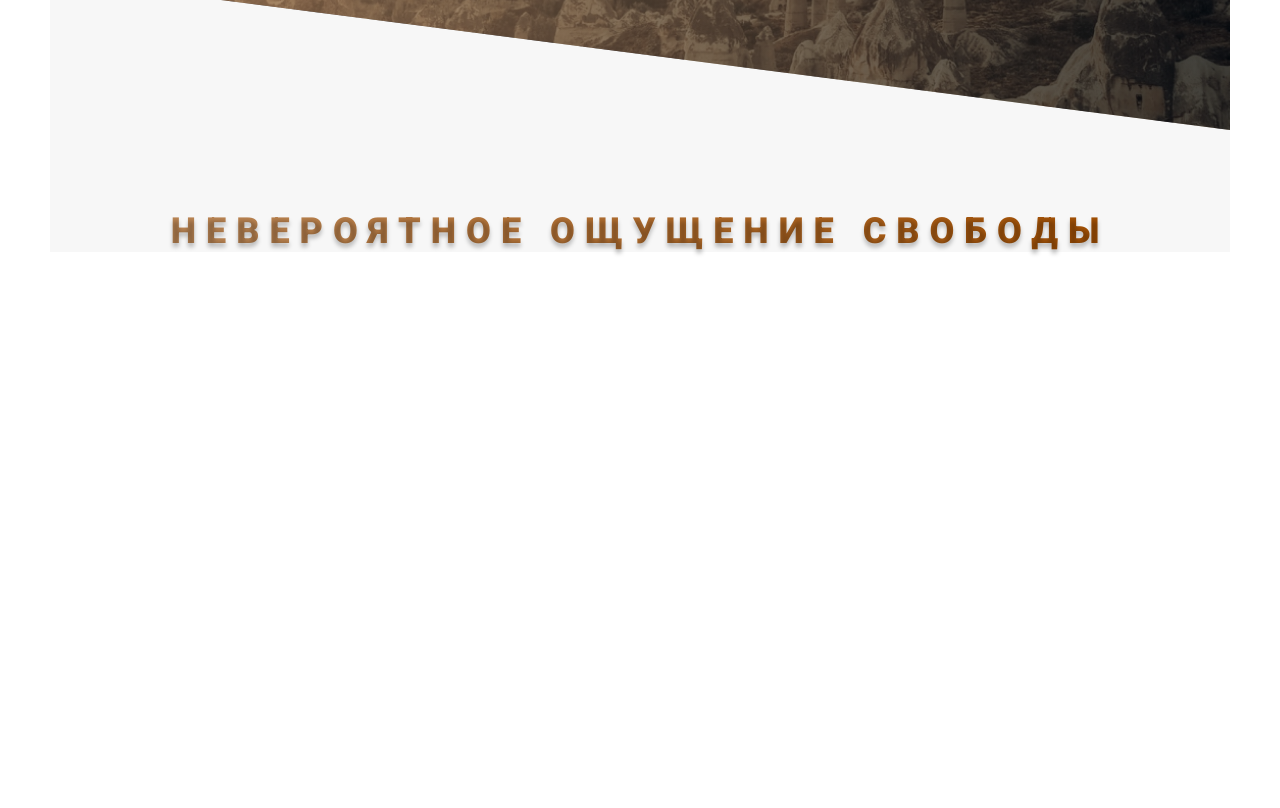
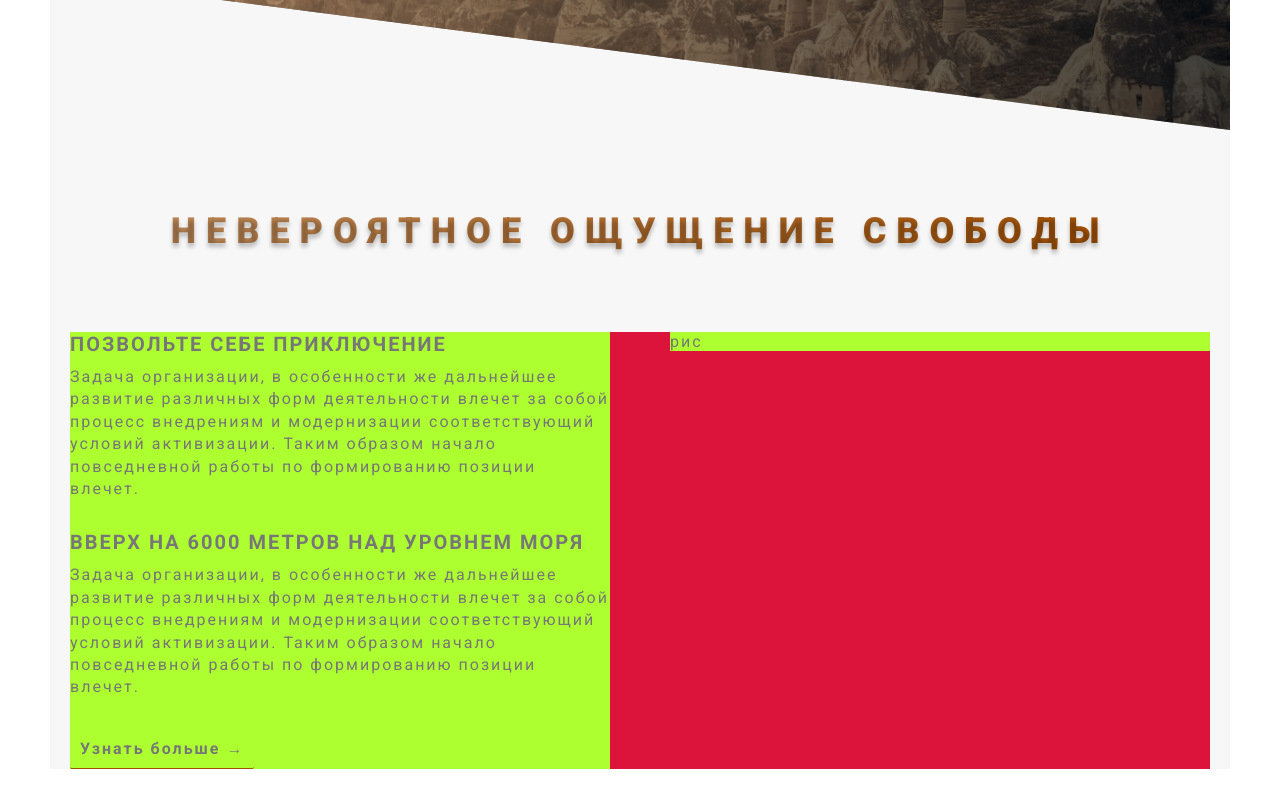
Before and after one commit to AidaChernyavskaya/balloon_landing, a plain HTML site: page index.html in a window 1280 px wide. Shown: the part 680-1488 px from the top of the page. Before the commit the page ends 982 px from the top, so only its background shows below. Drawn offline with Linux system fonts and the light colour scheme.

Commit message:
added text and button for second section

```diff
--- a/index.html
+++ b/index.html
@@ -22,8 +22,27 @@
 
         <main>
             <section class="section-about">
-                <h2 class="title-secondary">невероятное ощущение свободы</h2>
-
+                <div class="text-align-center margin-bottom-80px">
+                    <h2 class="title-second">невероятное ощущение свободы</h2>
+                </div>
+                <div class="row">
+                    <div class="col-1-of-2">
+                        <h3 class="title-third margin-bottom-10px">ПОЗВОЛЬТЕ СЕБЕ ПРИКЛЮЧЕНИЕ</h3>
+                        <p class="paragraph margin-bottom-30px">Задача организации, в особенности же дальнейшее развитие
+                            различных форм деятельности влечет за собой процесс внедрениям и
+                            модернизации соответствующий условий активизации. Таким образом начало
+                            повседневной работы по формированию позиции влечет.</p>
+                        <h3 class="title-third margin-bottom-10px">ВВЕРХ НА 6000 МЕТРОВ НАД УРОВНЕМ МОРЯ</h3>
+                        <p class="paragraph margin-bottom-30px">Задача организации, в особенности же дальнейшее развитие
+                            различных форм деятельности влечет за собой процесс внедрениям и
+                            модернизации соответствующий условий активизации. Таким образом начало
+                            повседневной работы по формированию позиции влечет.</p>
+                        <a href="#!" class="btn-text">Узнать больше &rarr;</a>
+                    </div>
+                    <div class="col-1-of-2">
+                        рис
+                    </div>
+                </div>
             </section>
         </main>
     </div>
--- /dev/null
+++ b/sass-stylesheets/base/_utilities.sass
@@ -0,0 +1,11 @@
+.text-align-center
+  text-align: center
+
+.margin-bottom-10px
+  margin-bottom: 1rem
+
+.margin-bottom-30px
+  margin-bottom: 3rem
+
+.margin-bottom-80px
+  margin-bottom: 8rem
--- a/style.sass
+++ b/style.sass
@@ -1,6 +1,7 @@
 @import "sass-stylesheets/abstracts/variables"
 @import "sass-stylesheets/abstracts/mixins"
 @import "sass-stylesheets/base/animation"
+@import "sass-stylesheets/base/utilities"
 @import "sass-stylesheets/layout/grid"
 
 
@@ -100,11 +101,30 @@ body
   &_animated
     @include animation-settings(btnToUp, ease-out)
 
+.btn-text
+  &:link, &:visited
+    text-decoration: none
+    color: $color-grey
+    font-size: 1.6rem
+    font-weight: 700
+    letter-spacing: .2rem
+    padding: 1rem
+    border-bottom: 1px $color-brown-dark solid
+    transition: all .5s
+    display: inline-block
+    border-radius: .2rem
+  &:hover
+    background-color: $color-brown-light
+    color: $color-white
+    transform: translateY(-.2rem)
+    box-shadow: 0 .4rem .4rem rgba($color-black, 0.3)
+  &:active
+    transform: translateY(0rem)
+
 .section-about
   padding-top: 8rem
-  text-align: center
 
-.title-secondary
+.title-second
   text-align: center
   font-size: 3.6rem
   letter-spacing: 1rem
@@ -132,3 +152,15 @@ body
     &::after
       transform: scaleX(1)
       transform-origin: bottom left
+
+.title-third
+  font-size: 2rem
+  text-transform: uppercase
+  letter-spacing: .2rem
+  font-weight: 700
+
+.paragraph
+  font-size: 1.6rem
+  font-weight: 400
+  letter-spacing: .2rem
+  line-height: 140%
```
Also changed, not shown: style.css, 1 other file.
